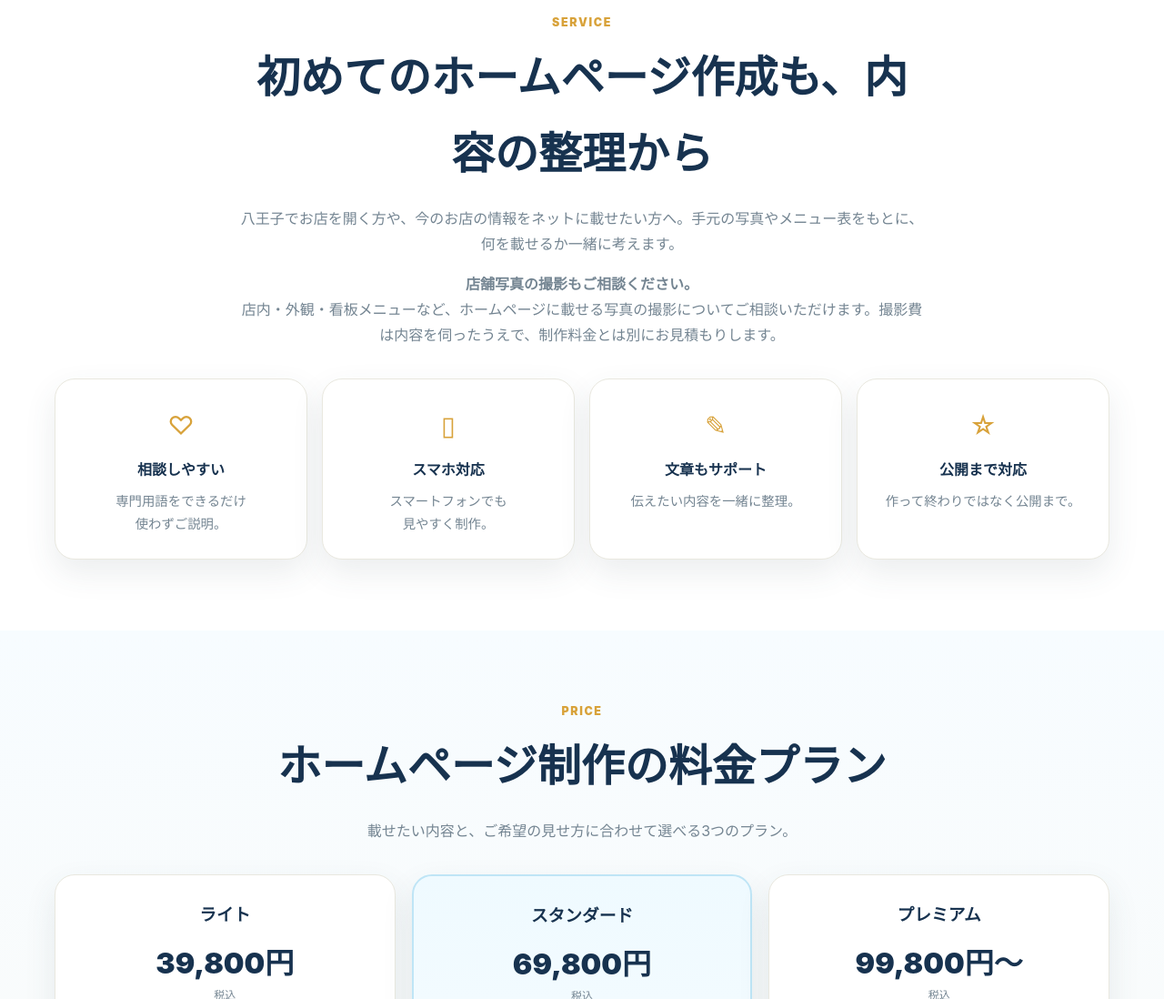
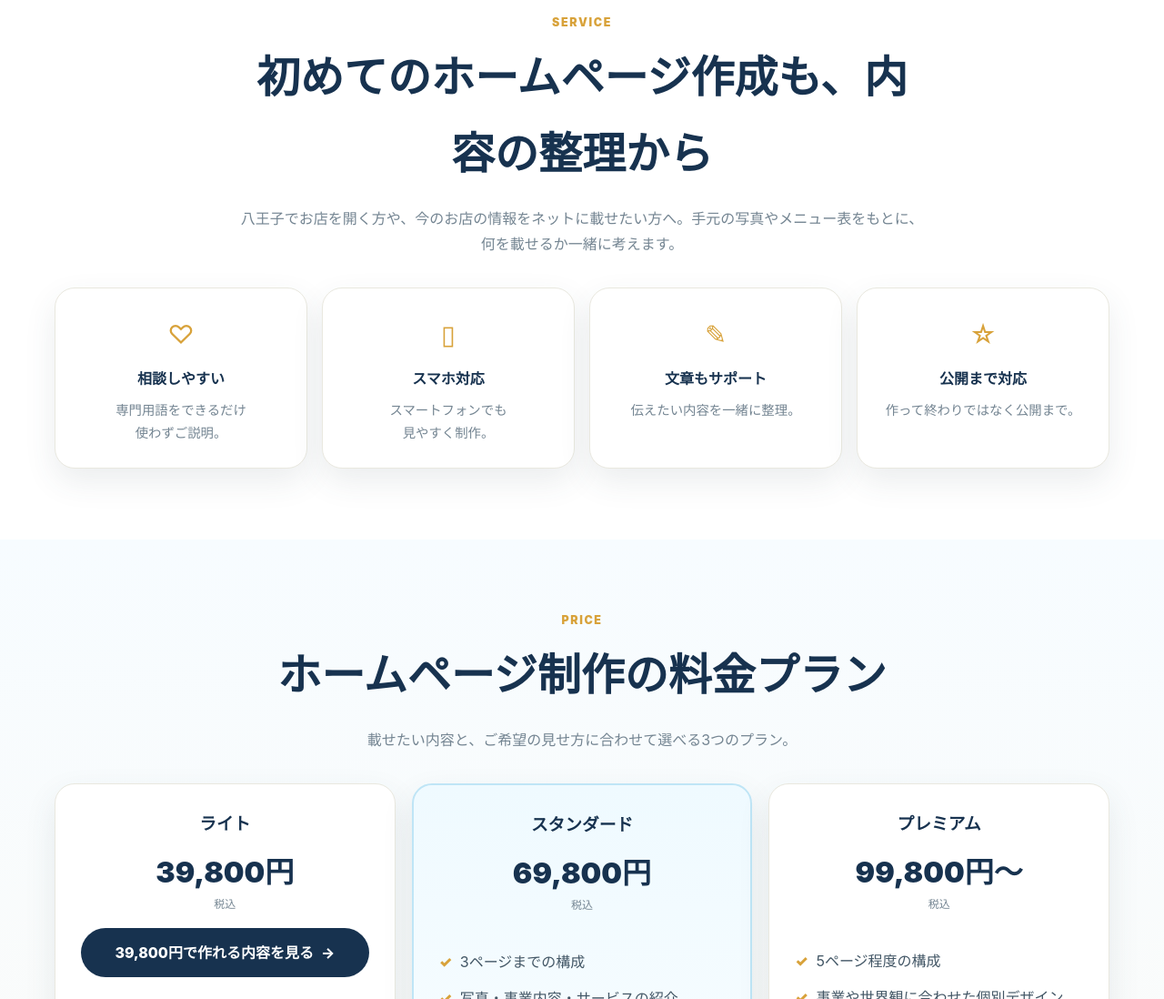
Before and after one commit to yamaji8198/pleasure-r-web, a plain HTML site: page index.html in a window 1280 px wide. Shown: the part 1210-2308 px from the top of the page at 91% size. Drawn offline with Linux system fonts and the light colour scheme.

Commit message:
Remove shop photography service notice

```diff
--- a/index.html
+++ b/index.html
@@ -55,7 +55,7 @@ footer{padding:34px 0;border-top:1px solid var(--line);color:#7c8990;font-size:.
 <main>
 <div class="hero"><div class="wrap hero-grid"><div><div class="ey">WEB DESIGN FOR SMALL BUSINESS</div><h1 class="local-heading">八王子の<br><em>小さなお店</em>の<br>ホームページ制作</h1><p class="lead">八王子の小さなお店や個人事業主向けに、ホームページを制作しています。ライトプランは39,800円（税込）。メニューやサービス、営業時間、アクセス、お問い合わせ先を、スマホで見やすい1ページにまとめます。何を載せるか決まっていなくても、内容の整理から公開までお手伝いします。</p><p><a class="btn" href="#contact">ホームページ制作を相談する</a></p><div class="mini"><a href="#price">制作料金とサンプルを見る ↓</a></div></div><div class="hero-photo"><img src="pleasure-r-hero.jpg" width="900" height="1350" fetchpriority="high" alt="Pleasure-R Web ホームページ制作イメージ"></div></div></div>
 
-<section id="service"><div class="wrap"><div class="title"><div class="ey">SERVICE</div><h2>初めてのホームページ作成も、内容の整理から</h2><p>八王子でお店を開く方や、今のお店の情報をネットに載せたい方へ。手元の写真やメニュー表をもとに、何を載せるか一緒に考えます。</p><p><strong>店舗写真の撮影もご相談ください。</strong><br>店内・外観・看板メニューなど、ホームページに載せる写真の撮影についてご相談いただけます。撮影費は内容を伺ったうえで、制作料金とは別にお見積もりします。</p></div><div class="reasons">
+<section id="service"><div class="wrap"><div class="title"><div class="ey">SERVICE</div><h2>初めてのホームページ作成も、内容の整理から</h2><p>八王子でお店を開く方や、今のお店の情報をネットに載せたい方へ。手元の写真やメニュー表をもとに、何を載せるか一緒に考えます。</p></div><div class="reasons">
 <div class="card"><div class="icon">♡</div><b>相談しやすい</b><span>専門用語をできるだけ<br>使わずご説明。</span></div>
 <div class="card"><div class="icon">▯</div><b>スマホ対応</b><span>スマートフォンでも<br>見やすく制作。</span></div>
 <div class="card"><div class="icon">✎</div><b>文章もサポート</b><span>伝えたい内容を一緒に整理。</span></div>
```
